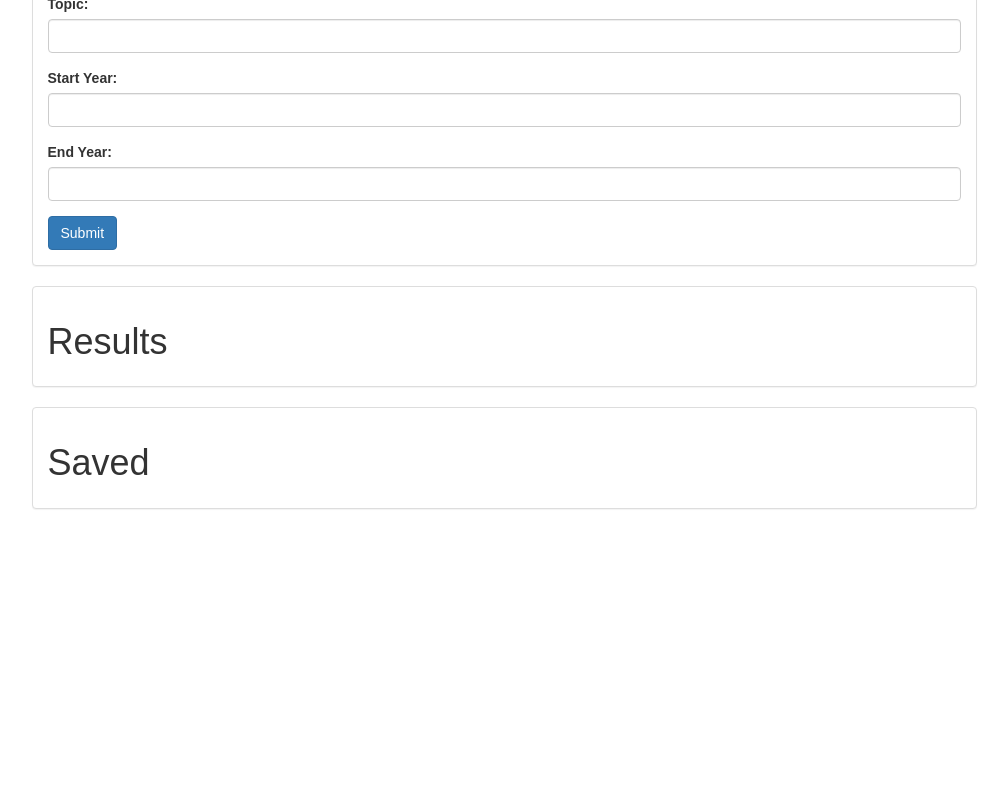
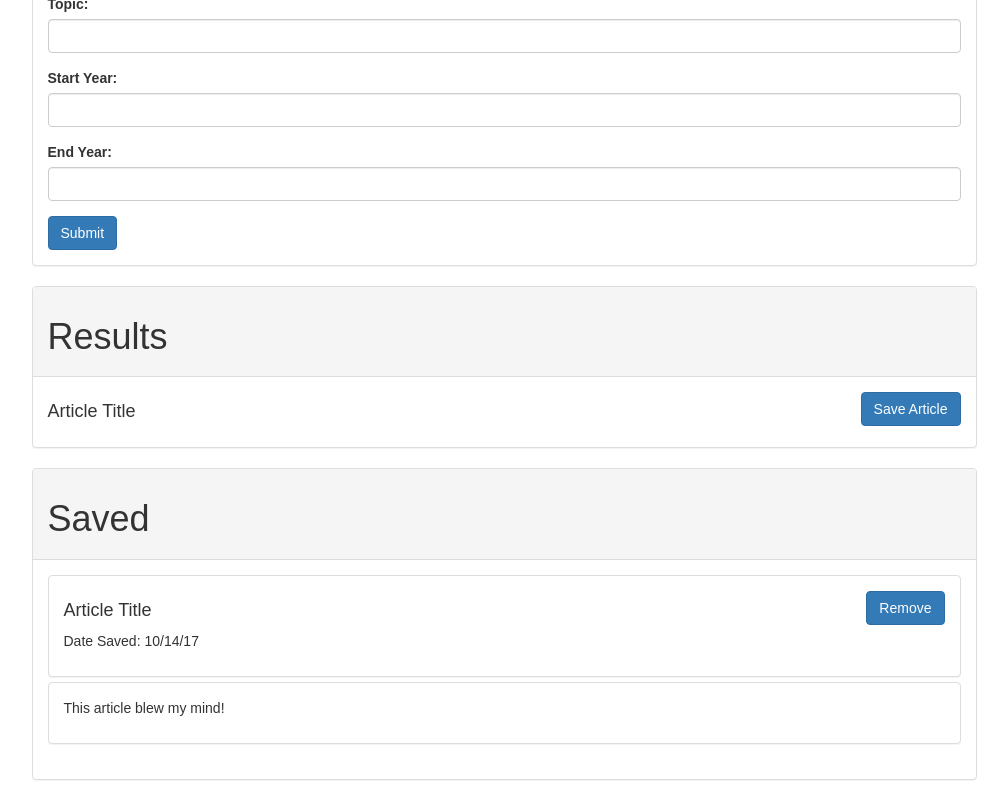
Before and after one commit to daveid77/nyt-react, a React (Create React App) app in the folder client/: page / in a window 1280 px wide. Shown: the part 251-1051 px from the top of the page, without its empty margins (136-1144 px from the left). Before the commit the page ends 800 px from the top, so only its background shows below. Built offline with nearby package versions, Linux system fonts and the light colour scheme.

Commit message:
update article and annotation layouts

```diff
--- a/client/src/components/Results/Results.js
+++ b/client/src/components/Results/Results.js
@@ -5,8 +5,19 @@ const Results = () =>
     <div class="row">
       <div class="col-md-10 col-md-offset-1">
         <div class="panel panel-default">
+          <div class="panel-heading">
+            <h1>Results</h1>
+          </div>
           <div class="panel-body">
-            <h1>Results</h1>
+
+            <button class="btn btn-md btn-primary pull-right change-saved" data-id="">Save Article</button>
+
+            <h4>Article Title</h4>
+
+            {/*<p>
+              <a href="#" target="_blank">Read More</a>
+            </p>*/}
+
           </div>
         </div>
       </div>
--- a/client/src/components/Saved/Saved.js
+++ b/client/src/components/Saved/Saved.js
@@ -5,8 +5,34 @@ const Saved = () =>
     <div class="row">
       <div class="col-md-10 col-md-offset-1">
         <div class="panel panel-default">
+          <div class="panel-heading">
+            <h1>Saved</h1>
+          </div>
           <div class="panel-body">
-            <h1>Saved</h1>
+
+            <div class="panel panel-default" style={{marginBottom: '5px'}}>
+              <div class="panel-body">
+
+                <button class="btn btn-md btn-primary pull-right change-saved" data-id="">Remove</button>
+
+                <h4>Article Title</h4>
+                <p>Date Saved: 10/14/17</p>
+
+                {/*<p>
+                  <a href="#" target="_blank">Read More</a>
+                </p>*/}
+
+              </div>
+            </div>
+
+            <div class="panel panel-default">
+              <div class="panel-body">
+
+                <p>This article blew my mind!</p>
+
+              </div>
+            </div>
+
           </div>
         </div>
       </div>
```
